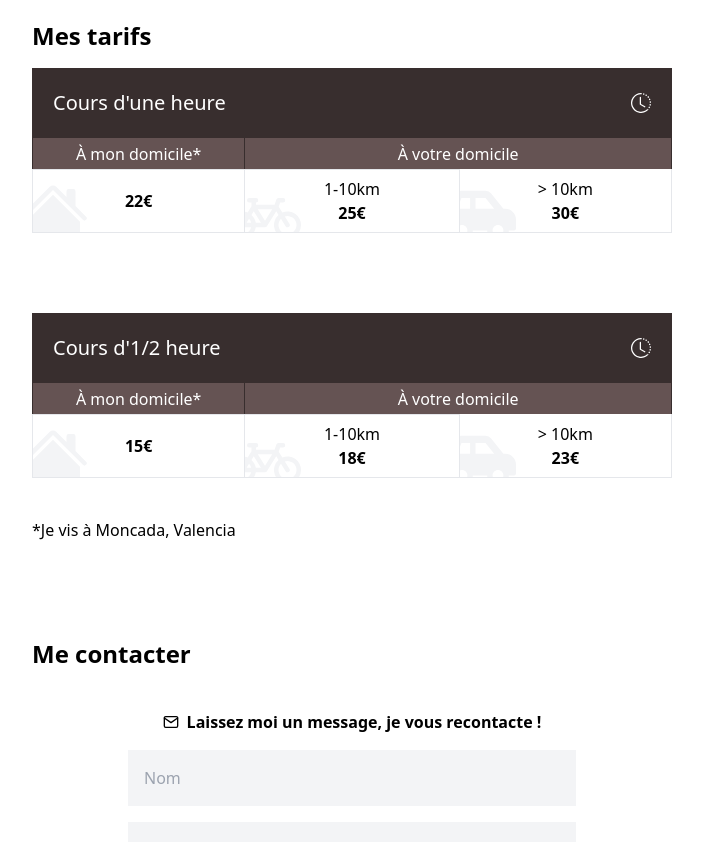
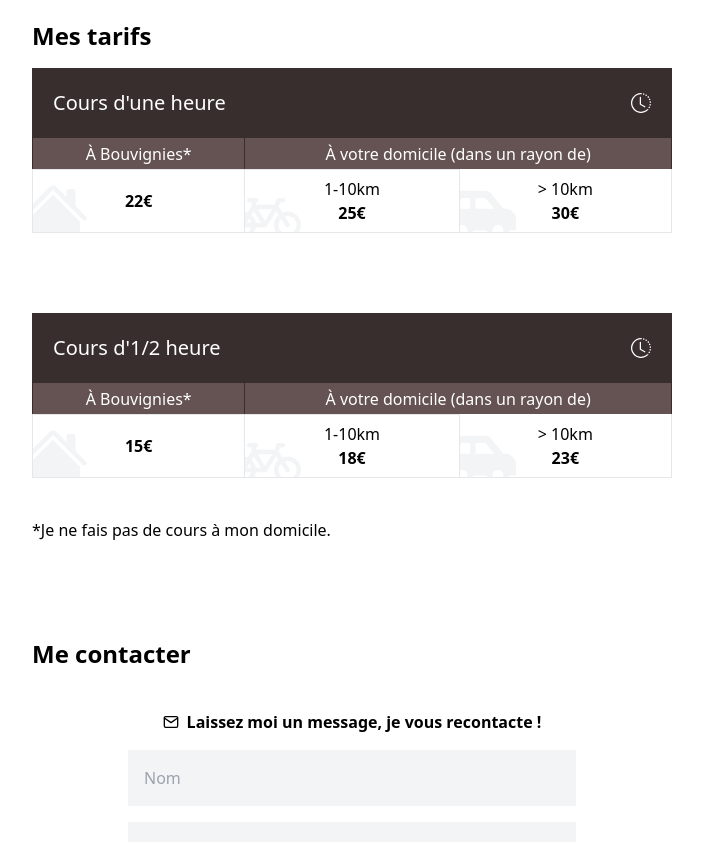
Before and after one commit to Mordhin/benjamin-piano, a React (Create React App) app: page / in a window 1280 px wide. Shown: the part 1940-2782 px from the top of the page, without its empty margins (288-991 px from the left). Built offline with nearby package versions, Linux system fonts and the light colour scheme.

Commit message:
feat: bouvignies update

```diff
--- a/public/locales/fr/translation.json
+++ b/public/locales/fr/translation.json
@@ -24,9 +24,9 @@
       "one": "Cours d'une heure",
       "half": "Cours d'1/2 heure"
     },
-    "home": "À mon domicile",
-    "away": "À votre domicile",
-    "moncada": "Je vis à Moncada, Valencia"
+    "home": "À Bouvignies",
+    "away": "À votre domicile (dans un rayon de)",
+    "moncada": "Je ne fais pas de cours à mon domicile."
   },
   "contact": {
     "title": "Me contacter",
--- a/src/components/Navbar.js
+++ b/src/components/Navbar.js
@@ -62,6 +62,7 @@ export const Navbar = () => {
             </Navlink>
           </div>
           <ul className="w-28 flex justify-end">
+            {/*
             <li className="mr-3 w-5">
               <img
                 src={france}
@@ -86,6 +87,7 @@ export const Navbar = () => {
                 className="cursor-pointer"
               />
             </li>
+            */}
           </ul>
         </>
       )}
@@ -115,6 +117,7 @@ export const Navbar = () => {
               <Navlink to="contact" className="mb-2 text-right">
                 {t("navbar.contact")}
               </Navlink>
+              {/*
               <div className="flex justify-around">
                 <img
                   src={france}
@@ -135,6 +138,7 @@ export const Navbar = () => {
                   className="w-5 cursor-pointer"
                 />
               </div>
+              */}
             </div>
           </div>
         </>
```
Also changed, not shown: 1 other file (tests, documents, lock files or other folders).
